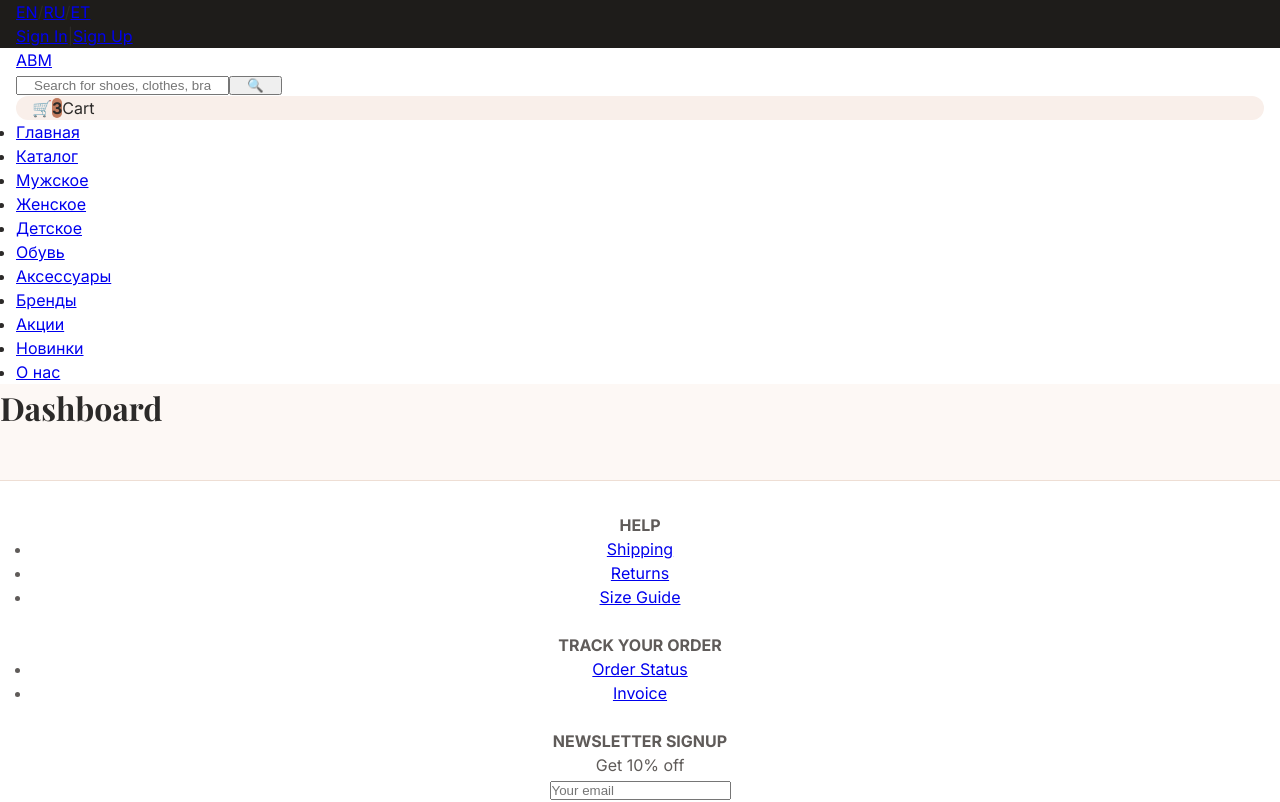
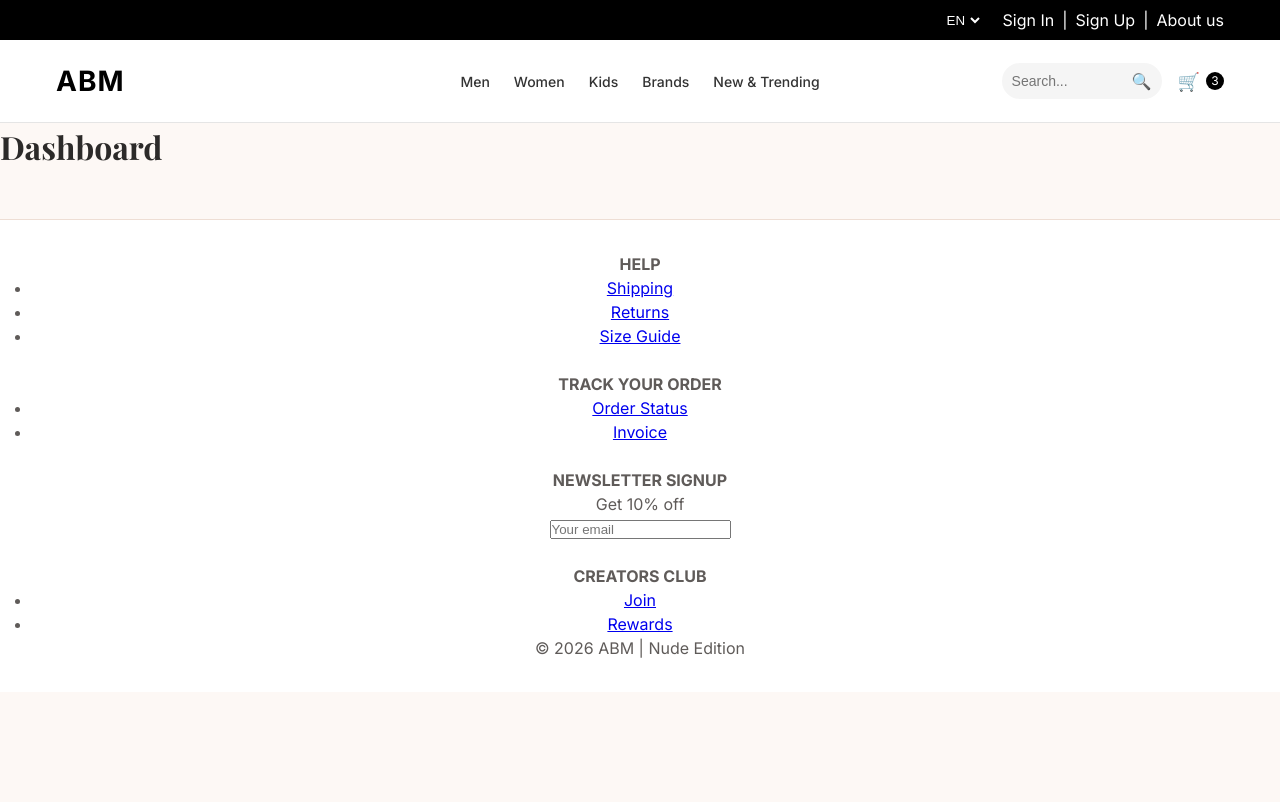
Before and after one commit to Artem1508/E-pood, a React (Vite) app in the folder frontend/frontend/: page /dashboard in a window 1280 px wide. Shown: the top 802 px of the page. Built offline with nearby package versions, Linux system fonts and the light colour scheme.

Commit message:
Header & TopBar

```diff
--- a/frontend/frontend/src/App.tsx
+++ b/frontend/frontend/src/App.tsx
@@ -2,7 +2,6 @@ import { useState } from 'react'
 import { Routes, Route } from 'react-router-dom'
 import TopBar from './components/TopBar'
 import Header from './components/Header'
-import MainNav from './components/MainNav'
 import Footer from './components/Footer'
 import Home from './pages/Home'
 import ProductDetails from './pages/ProductDetails'
@@ -19,7 +18,6 @@ function App() {
     <div className="app-wrapper">
       <TopBar />
       <Header cartCount={cartCount} />
-      <MainNav />
       <main className="main-content">
         <Routes>
           <Route path="/" element={<Home />} />
--- /dev/null
+++ b/frontend/frontend/src/TopBar.css
@@ -0,0 +1,49 @@
+.topbar {
+    background-color: #000;
+    color: white;
+    padding: 8px 0;
+}
+
+.topbar-container {
+    max-width: 1200px;
+    margin: 0 auto;
+    padding: 0 16px;
+
+    /* Все элементы справа */
+    display: flex;
+    justify-content: flex-end;
+    align-items: flex-end;
+    gap: 20px;
+}
+
+.language-select {
+    background: transparent;
+    border: none;
+    color: white;
+    cursor: pointer;
+    outline: none;
+    font-weight: 500;
+}
+
+.language-select option {
+    color: black;
+}
+
+.auth-links {
+    display: flex;
+    align-items: flex-end;
+    gap: 8px;
+}
+
+.auth-links a {
+    color: white;
+    text-decoration: none;
+}
+
+.auth-links a:hover {
+    text-decoration: underline;
+}
+
+.auth-links span {
+    color: #999;
+}
--- a/frontend/frontend/src/components/Header.tsx
+++ b/frontend/frontend/src/components/Header.tsx
@@ -2,35 +2,46 @@ interface HeaderProps {
   cartCount: number;
 }
 
+const navItems = [
+  'Men', 'Women', 'Kids', 'Brands', 'New & Trending'
+];
+
 const Header = ({ cartCount }: HeaderProps) => {
   return (
-    <header className="bg-white py-5 border-b shadow-sm">
-      <div className="container mx-auto px-4 flex flex-wrap items-center justify-between gap-4">
-        {/* Логотип */}
-        <div className="font-['Playfair_Display'] text-3xl font-extrabold tracking-wide">
-          <a href="/" className="text-black hover:text-red-600 transition">ABM</a>
+    <header className="header">
+      <div className="header-inner">
+
+        {/* LEFT */}
+        <div className="header-left">
+          <a href="/" className="logo">ABM</a>
         </div>
 
-        {/* Поиск */}
-        <div className="flex-1 max-w-md flex border rounded-full overflow-hidden focus-within:ring-2 focus-within:ring-red-200 focus-within:border-red-500">
-          <input
-            type="text"
-            placeholder="Search for shoes, clothes, brands..."
-            className="flex-1 px-4 py-2 outline-none text-sm"
-          />
-          <button className="px-4 text-gray-500 hover:text-red-600 transition">
-            🔍
-          </button>
+        {/* CENTER */}
+        <nav className="header-center">
+          <ul>
+            {navItems.map((item, idx) => (
+              <li key={idx}>
+                <a href="#">{item}</a>
+              </li>
+            ))}
+          </ul>
+        </nav>
+
+        {/* RIGHT */}
+        <div className="header-right">
+
+          <div className="search">
+            <input type="text" placeholder="Search..." />
+            <span>🔍</span>
+          </div>
+
+          <div className="cart">
+            <span>🛒</span>
+            <span className="count">{cartCount}</span>
+          </div>
+
         </div>
 
-        {/* Корзина */}
-        <div className="flex items-center gap-2 bg-gray-100 px-4 py-2 rounded-full cursor-pointer hover:bg-gray-200 transition">
-          <span className="text-xl">🛒</span>
-          <span className="bg-red-600 text-white text-xs font-bold w-5 h-5 rounded-full inline-flex items-center justify-center">
-            {cartCount}
-          </span>
-          <span className="font-medium">Cart</span>
-        </div>
       </div>
     </header>
   );
--- a/frontend/frontend/src/components/MainNav.tsx
+++ /dev/null
@@ -1,27 +0,0 @@
-const navItems = [
-  'Главная', 'Каталог', 'Мужское', 'Женское', 'Детское',
-  'Обувь', 'Аксессуары', 'Бренды', 'Акции', 'Новинки', 'О нас'
-];
-
-const MainNav = () => {
-  return (
-    <nav className="bg-white border-b sticky top-0 z-10">
-      <div className="container mx-auto px-4">
-        <ul className="flex flex-wrap gap-4 md:gap-5 justify-start">
-          {navItems.map((item, idx) => (
-            <li key={idx}>
-              <a
-                href="#"
-                className="inline-block py-4 text-gray-700 font-medium text-sm hover:text-red-600 border-b-2 border-transparent hover:border-red-600 transition"
-              >
-                {item}
-              </a>
-            </li>
-          ))}
-        </ul>
-      </div>
-    </nav>
-  );
-};
-
-export default MainNav;
--- a/frontend/frontend/src/components/TopBar.tsx
+++ b/frontend/frontend/src/components/TopBar.tsx
@@ -1,19 +1,26 @@
 const TopBar = () => {
   return (
-    <div className="bg-black text-gray-300 text-xs py-2">
-      <div className="container mx-auto px-4 flex justify-between items-center">
-        <div className="space-x-2">
-          <a href="#" className="text-white font-semibold">EN</a>
-          <span>/</span>
-          <a href="#" className="hover:text-white">RU</a>
-          <span>/</span>
-          <a href="#" className="hover:text-white">ET</a>
+    <div className="topbar">
+      <div className="topbar-container">
+
+        <select
+          className="language-select"
+          defaultValue="en"
+        >
+          <option value="en">EN</option>
+          <option value="ru">RU</option>
+          <option value="et">ET</option>
+          <option value="ar">AR</option>
+        </select>
+
+        <div className="auth-links">
+          <a href="#">Sign In</a>
+          <span>|</span>
+          <a href="#">Sign Up</a>
+          <span>|</span>
+          <a href="#">About us</a>
         </div>
-        <div className="space-x-2">
-          <a href="#" className="hover:text-white">Sign In</a>
-          <span className="text-gray-600">|</span>
-          <a href="#" className="hover:text-white">Sign Up</a>
-        </div>
+
       </div>
     </div>
   );
--- a/frontend/frontend/src/index.css
+++ b/frontend/frontend/src/index.css
@@ -24,6 +24,172 @@ body {
   color: var(--text-dark);
   line-height: 1.5;
   -webkit-font-smoothing: antialiased;
+}
+/* =========================
+   TOP BAR (fixed + hide/show)
+========================= */
+
+.topbar {
+  position: fixed;
+  top: 0;
+  left: 0;
+  width: 100%;
+
+  background: #000;
+  color: white;
+
+  z-index: 1000;
+
+  transition: transform 0.3s ease;
+}
+
+.topbar.show {
+  transform: translateY(0);
+}
+
+.topbar.hide {
+  transform: translateY(-100%);
+}
+
+.topbar-container {
+  max-width: 1200px;
+  margin: 0 auto;
+  padding: 8px 16px;
+
+  display: flex;
+  justify-content: flex-end;
+  align-items: center;
+  gap: 20px;
+}
+
+.language-select {
+  background: transparent;
+  border: none;
+  color: white;
+  cursor: pointer;
+  outline: none;
+}
+
+.language-select option {
+  color: black;
+}
+
+.auth-links {
+  display: flex;
+  align-items: center;
+  gap: 8px;
+}
+
+.auth-links a {
+  color: white;
+  text-decoration: none;
+}
+
+/* =========================
+   HEADER (под topbar)
+========================= */
+
+.header {
+  background: white;
+  border-bottom: 1px solid #e5e5e5;
+
+  /* важно: отступ под fixed topbar */
+  margin-top: 40px;
+}
+
+.header-inner {
+  max-width: 1200px;
+  margin: 0 auto;
+  padding: 20px 16px;
+
+  display: grid;
+  grid-template-columns: 1fr auto 1fr;
+  align-items: center;
+}
+
+/* LEFT */
+.header-left {
+  display: flex;
+  justify-content: flex-start;
+}
+
+.logo {
+  font-size: 28px;
+  font-weight: 800;
+  text-decoration: none;
+  color: black;
+  letter-spacing: 1px;
+}
+
+/* CENTER */
+.header-center {
+  display: flex;
+  justify-content: center;
+}
+
+.header-center ul {
+  display: flex;
+  gap: 24px;
+  list-style: none;
+  margin: 0;
+  padding: 0;
+}
+
+.header-center a {
+  text-decoration: none;
+  color: #333;
+  font-size: 14px;
+  font-weight: 500;
+}
+
+.header-center a:hover {
+  color: black;
+}
+
+/* RIGHT */
+.header-right {
+  display: flex;
+  justify-content: flex-end;
+  align-items: center;
+  gap: 16px;
+}
+
+/* SEARCH */
+.search {
+  display: flex;
+  align-items: center;
+  background: #f5f5f5;
+  padding: 6px 10px;
+  border-radius: 20px;
+}
+
+.search input {
+  border: none;
+  outline: none;
+  background: transparent;
+  font-size: 14px;
+  width: 120px;
+}
+
+/* CART */
+.cart {
+  display: flex;
+  align-items: center;
+  gap: 6px;
+  cursor: pointer;
+  font-size: 18px;
+}
+
+.count {
+  font-size: 12px;
+  background: black;
+  color: white;
+  width: 18px;
+  height: 18px;
+  display: inline-flex;
+  align-items: center;
+  justify-content: center;
+  border-radius: 50%;
 }
 
 h1, h2, h3, .logo-font {
```
